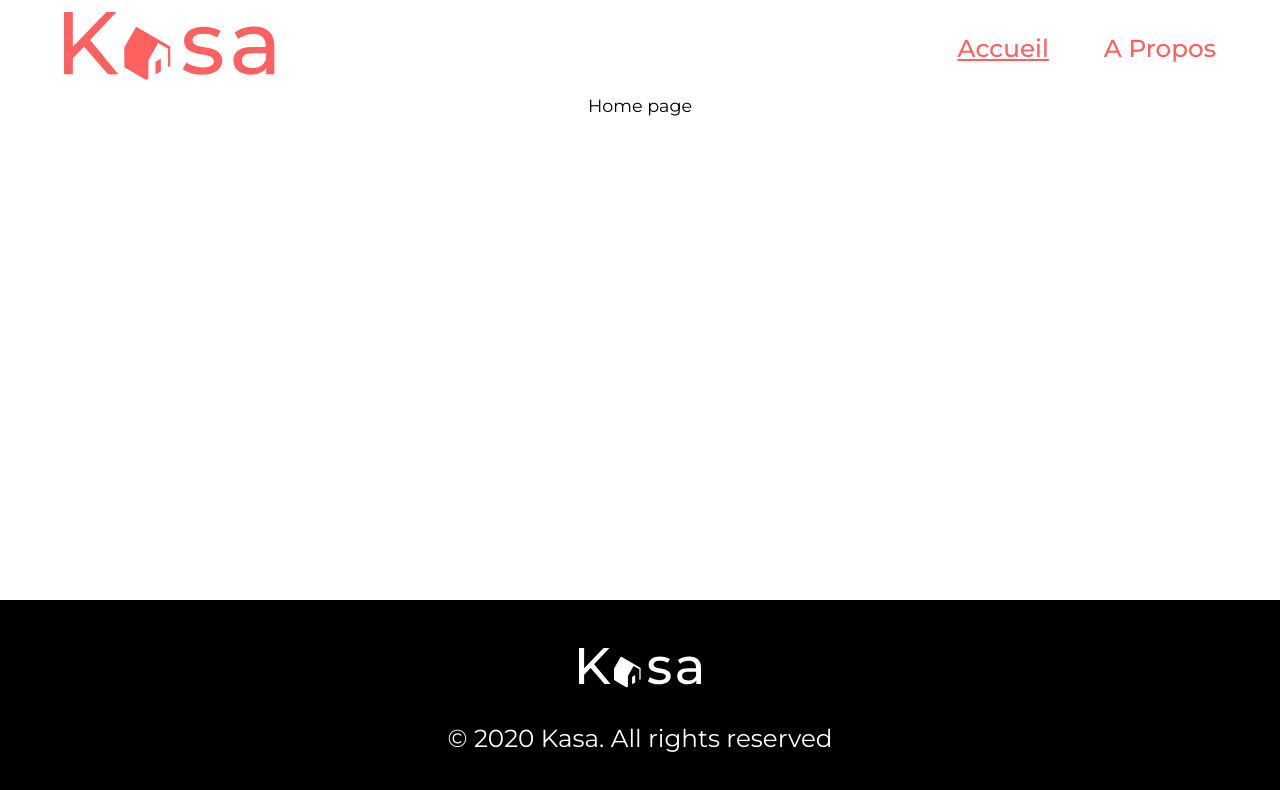
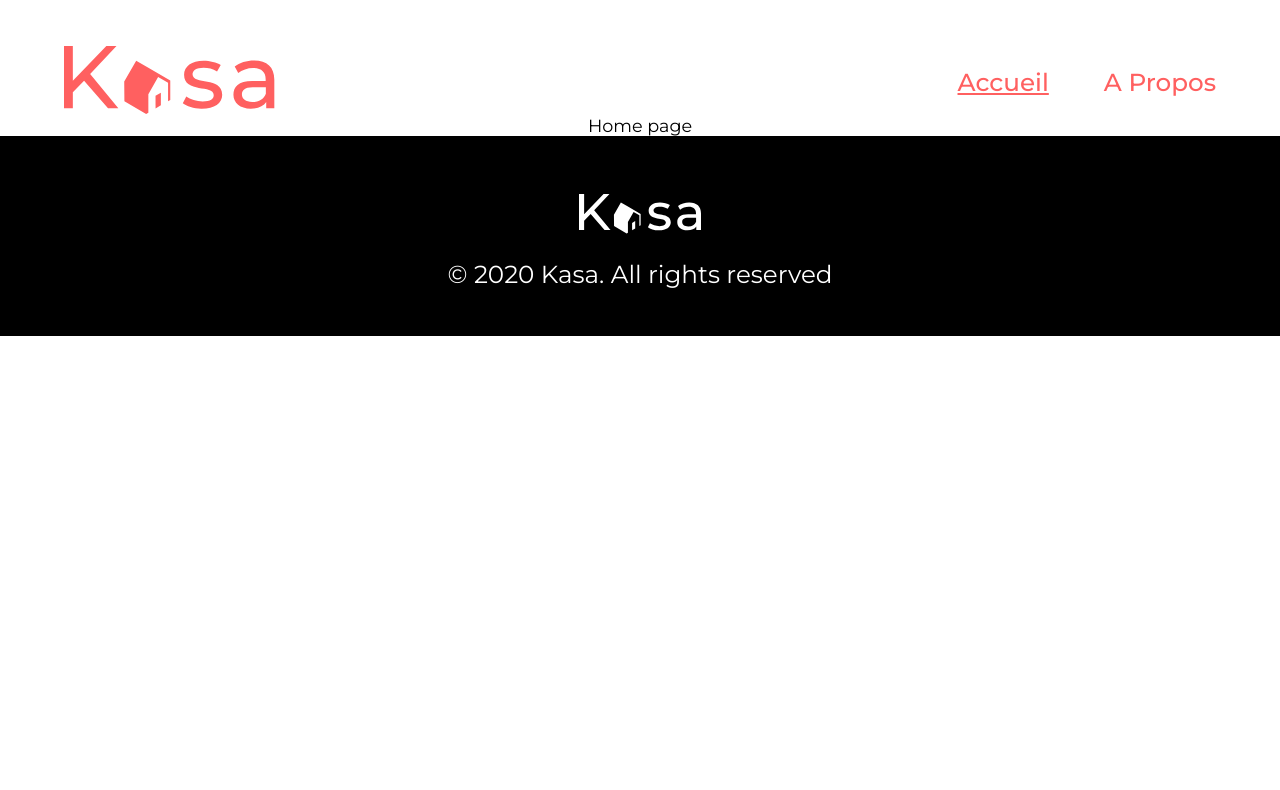
Before and after one commit to ZhannaZucher/kasa-react, a React (Create React App) app: page / in a window 1280 px wide. Shown: the top 790 px of the page. Built offline with nearby package versions, Linux system fonts and the light colour scheme.

Commit message:
fix : style

```diff
--- a/src/App.js
+++ b/src/App.js
@@ -1,15 +1,15 @@
-import { Routes, Route } from "react-router-dom"
+import { Routes, Route, BrowserRouter } from "react-router-dom"
 import Header from "./components/Header/Header"
 import Footer from "./components/Footer/Footer"
 import Home from './pages/Home/Home'
 import About from './pages/About/About'
 import Accommodation from "./pages/Accommodation/Accommodation"
 import Error from './pages/Error/Error'
-import './style/index.css'
+//import './style/index.css'
 
 function App() {
   return (
-    <div id="wrapper">
+    <BrowserRouter>
       <Header/>
       <Routes>
         <Route path="/" element={<Home/>} />
@@ -18,8 +18,7 @@ function App() {
         <Route path="*" element={<Error/>} />
       </Routes>
       <Footer/>
-    </div>
-
+    </BrowserRouter>
   )
 }
 
--- a/src/components/Footer/Footer.css
+++ b/src/components/Footer/Footer.css
@@ -8,6 +8,7 @@
 	background-color: #000;
 	color: #fff;
 	font-size: 1.4em;
+	padding: 40px 0 30px;
 }
 
 .footer__logo img {
@@ -16,7 +17,7 @@
 }
 
 .footer__copyright {
-	margin: 30px 0 0;
+	margin: 20px 0 0;
 }
 
 @media screen and (max-width: 768px) {
--- a/src/components/Header/Header.css
+++ b/src/components/Header/Header.css
@@ -1,12 +1,13 @@
 .header {
 	display: flex;
-	padding: 3rem 0;
+	margin-top: 3rem;
+	height: 68px;
 	width: 90vw;
-	height: 68px;
 	max-width: 1240px;
 	display: flex;
 	justify-content: space-between;
 	align-items: center;
+	/*margin: 40px 0 0;*/
 }
 
 .header__nav a {
@@ -23,7 +24,7 @@
 
 @media screen and (max-width: 768px) {
 .header {
-	padding: 1rem 0;
+	margin-top: 0.9rem;
 }
 
 .header__logo img{
--- a/src/index.js
+++ b/src/index.js
@@ -1,14 +1,12 @@
 import React from 'react'
 import ReactDOM from 'react-dom/client'
-import { BrowserRouter } from 'react-router-dom'
 import App from './App'
+import './style/index.css'
 
 
 const root = ReactDOM.createRoot(document.getElementById('root'))
 root.render(
   <React.StrictMode>
-    <BrowserRouter>
       <App />
-    </BrowserRouter>
   </React.StrictMode>
 )
--- a/src/style/index.css
+++ b/src/style/index.css
@@ -1,4 +1,10 @@
 @import url('normalize.css');
+
+* {
+  -moz-box-sizing: border-box;
+  -webkit-box-sizing: border-box;
+  box-sizing: border-box;
+}
 
 body {
   font-family: "Montserrat", sans-serif;
@@ -6,19 +12,8 @@ body {
   margin: 0;
 }
 
-/*#root {
-  display: flex;
-  flex-direction: column;
-  align-items: center;
-}*/
-
-#wrapper {
-  display: flex;
-  flex-direction: column;
-  align-items: center;
-  height: 100vh;
+#root {
+    display: flex;
+    flex-direction: column;
+    align-items: center;
 }
-
-#content {
-  flex: 1 1 auto;
-}
```
